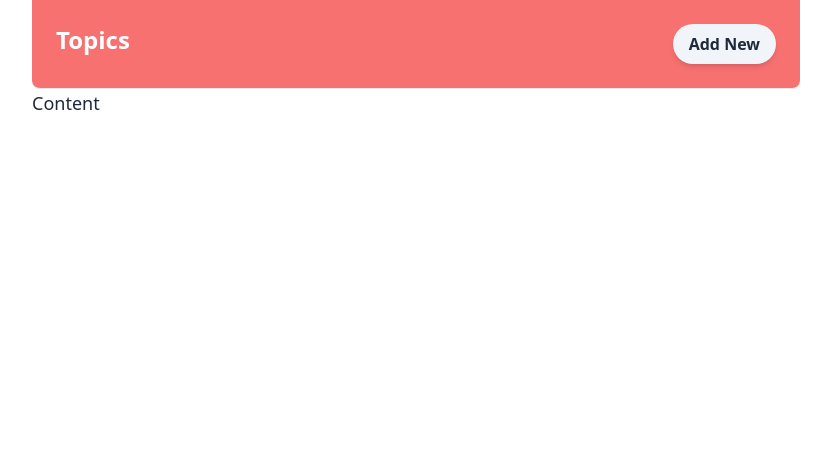
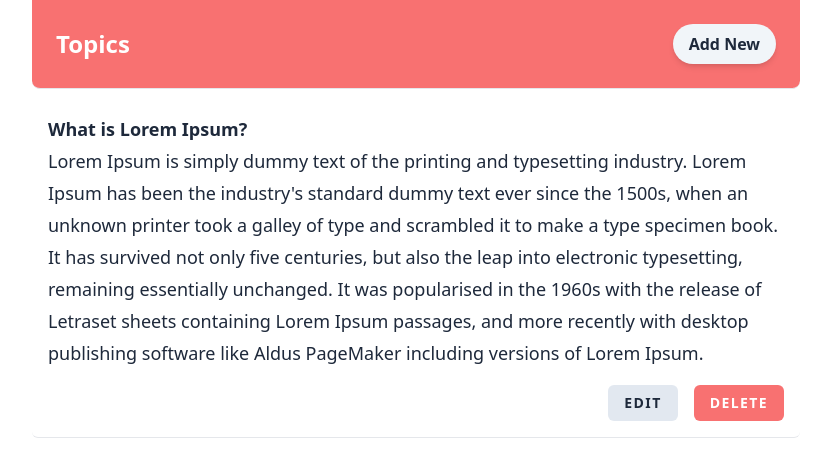
Before and after one commit to yevhen-yatskiv/next, a Next.js app in the folder crud-app/: page / in a window 1280 px wide. Shown: the top 476 px of the page, without its empty margins (224-1055 px from the left). Built offline with nearby package versions, Linux system fonts and the light colour scheme.

Commit message:
Added content item

```diff
--- a/crud-app/app/layout.tsx
+++ b/crud-app/app/layout.tsx
@@ -29,7 +29,7 @@
         className={`${geistSans.variable} ${geistMono.variable} antialiased`}
       >
         <div className="max-w-3xl mx-auto text-slate-800">
-          <header className="p-6 border-b flex justify-between bg-red-400 rounded-bl-lg rounded-br-lg">
+          <header className="p-6 border-b flex items-center justify-between bg-red-400 rounded-bl-lg rounded-br-lg">
             <Link className="text-2xl font-bold text-white" href="/">
               Topics
             </Link>
--- a/crud-app/app/page.tsx
+++ b/crud-app/app/page.tsx
@@ -1,6 +1,20 @@
+import Link from "next/link";
 
 export default function Home() {
   return (
-    <div>Content</div>
+    <div>
+      <div className="p-4 my-2 rounded-md border-b leading-8">
+        <div className="font-bold">What is Lorem Ipsum?</div>
+        <div>Lorem Ipsum is simply dummy text of the printing and typesetting industry. Lorem Ipsum has been the industry's standard dummy text ever since the 1500s, when an unknown printer took a galley of type and scrambled it to make a type specimen book. It has survived not only five centuries, but also the leap into electronic typesetting, remaining essentially unchanged. It was popularised in the 1960s with the release of Letraset sheets containing Lorem Ipsum passages, and more recently with desktop publishing software like Aldus PageMaker including versions of Lorem Ipsum.</div>
+        <div className="flex gap-4 mt-4 justify-end">
+          <Link className="bg-slate-200 px-4 py-2 rounded-md uppercase text-sm font-bold tracking-widest" href="/edit">
+            Edit
+          </Link>
+          <button className="bg-red-400 text-white px-4 py-2 rounded-md uppercase text-sm font-bold tracking-widest">
+            Delete
+          </button>
+        </div>
+      </div>
+    </div>
   );
 }
```
